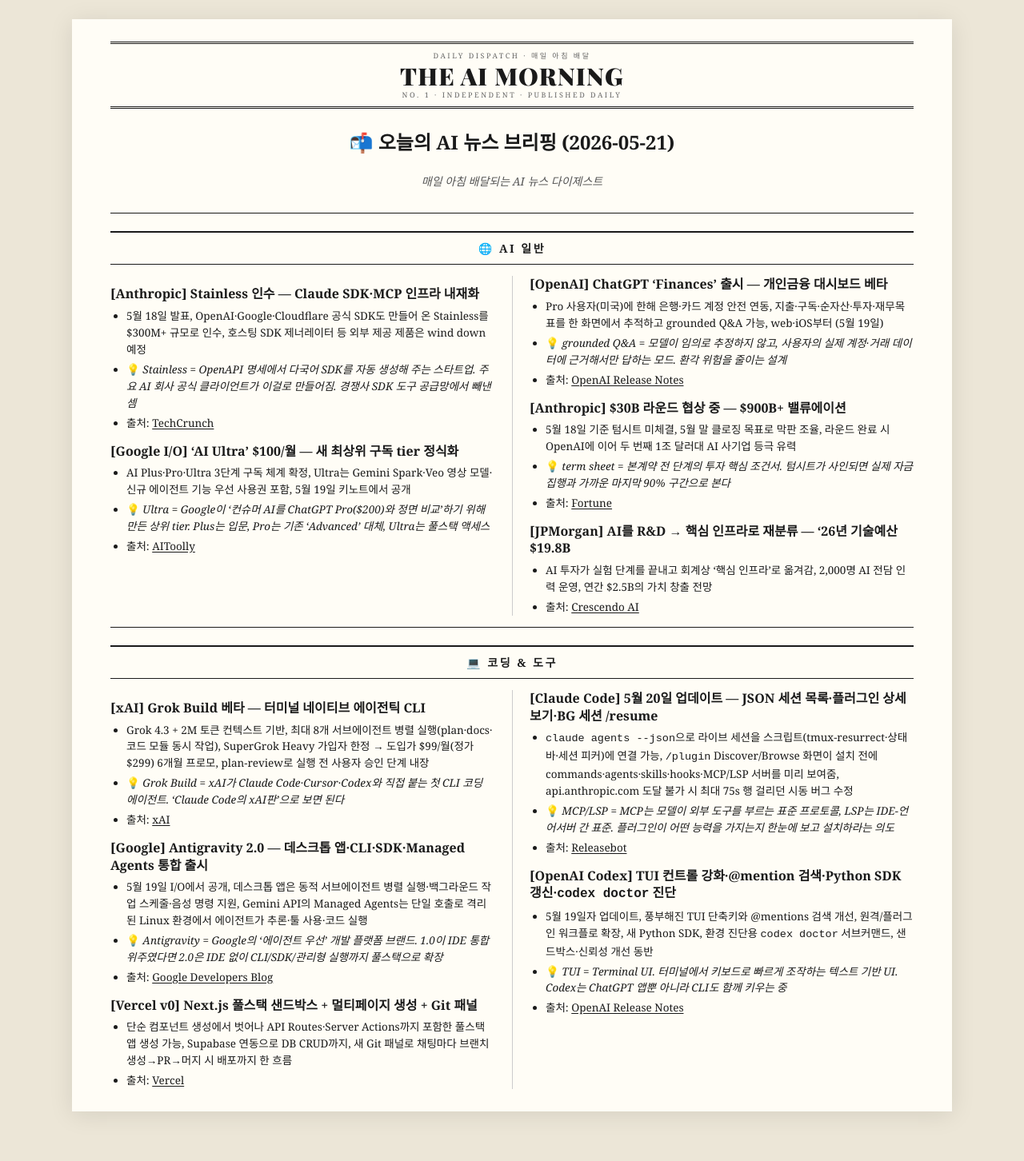
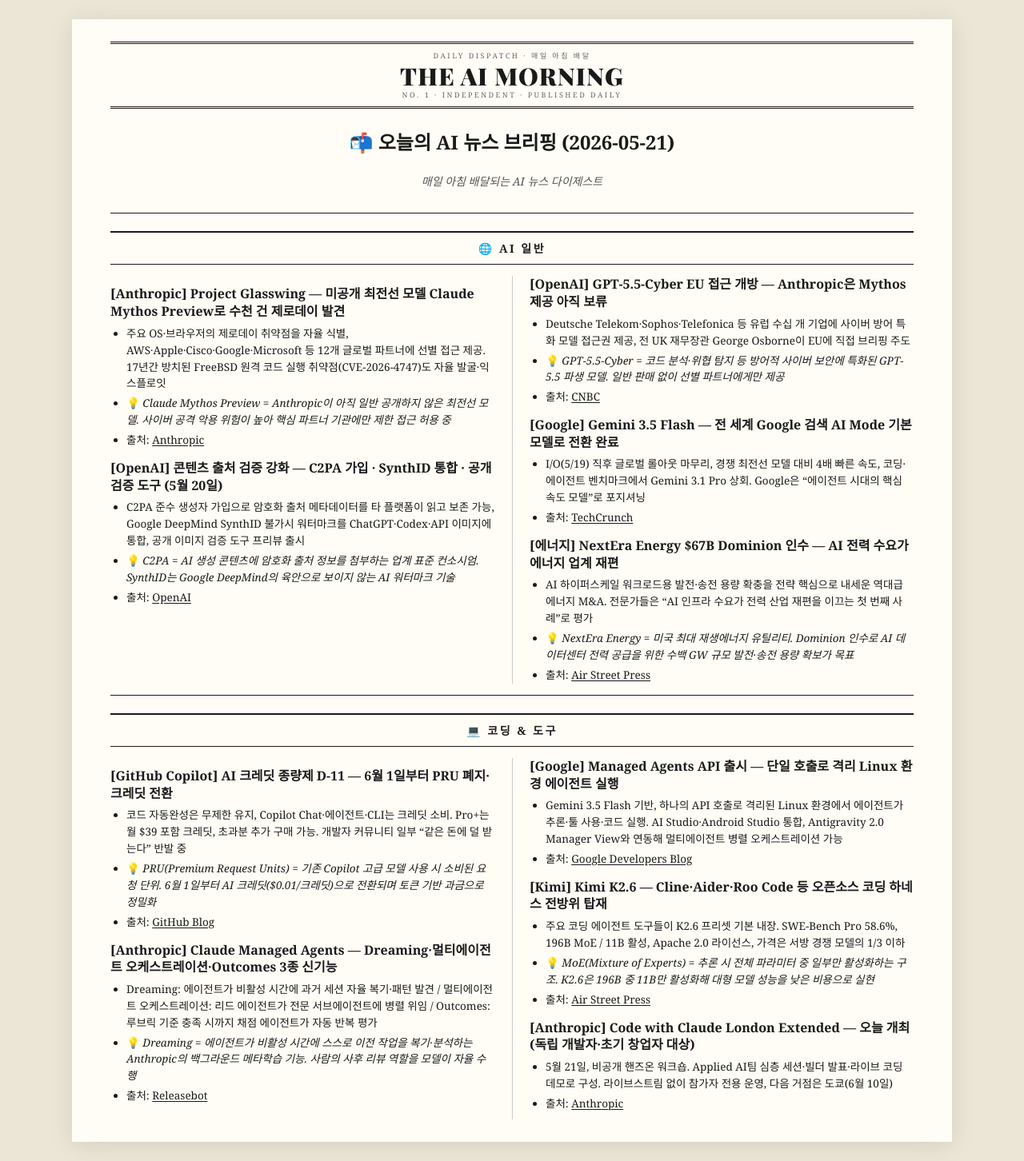
Before and after one commit to kimjans/daily-news, a Jekyll site: the page built from index.md, in a window 1280 px wide. Shown: the whole page at 80% size. Built offline with Jekyll 4.4.1, drawn with Linux system fonts in a browser that asks for light colours; before the commit the page ends 1414 px from its top, so only the background shows below that.

Commit message:
daily news: 2026-05-21

```diff
--- a/index.md
+++ b/index.md
@@ -11,54 +11,53 @@ title: The AI Morning
 
 ## 🌐 AI 일반
 
-### **[Anthropic]** Stainless 인수 — Claude SDK·MCP 인프라 내재화
-- 5월 18일 발표, OpenAI·Google·Cloudflare 공식 SDK도 만들어 온 Stainless를 $300M+ 규모로 인수, 호스팅 SDK 제너레이터 등 외부 제공 제품은 wind down 예정
-- 💡 *Stainless = OpenAPI 명세에서 다국어 SDK를 자동 생성해 주는 스타트업. 주요 AI 회사 공식 클라이언트가 이걸로 만들어짐. 경쟁사 SDK 도구 공급망에서 빼낸 셈*
-- 출처: [TechCrunch](https://techcrunch.com/2026/05/18/anthropic-has-acquired-the-dev-tools-startup-used-by-openai-google-and-cloudflare/)
+### **[Anthropic]** Project Glasswing — 미공개 최전선 모델 Claude Mythos Preview로 수천 건 제로데이 발견
+- 주요 OS·브라우저의 제로데이 취약점을 자율 식별, AWS·Apple·Cisco·Google·Microsoft 등 12개 글로벌 파트너에 선별 접근 제공. 17년간 방치된 FreeBSD 원격 코드 실행 취약점(CVE-2026-4747)도 자율 발굴·익스플로잇
+- 💡 *Claude Mythos Preview = Anthropic이 아직 일반 공개하지 않은 최전선 모델. 사이버 공격 악용 위험이 높아 핵심 파트너 기관에만 제한 접근 허용 중*
+- 출처: [Anthropic](https://www.anthropic.com/glasswing)
 
-### **[Google I/O]** 'AI Ultra' $100/월 — 새 최상위 구독 tier 정식화
-- AI Plus·Pro·Ultra 3단계 구독 체계 확정, Ultra는 Gemini Spark·Veo 영상 모델·신규 에이전트 기능 우선 사용권 포함, 5월 19일 키노트에서 공개
-- 💡 *Ultra = Google이 '컨슈머 AI를 ChatGPT Pro($200)와 정면 비교'하기 위해 만든 상위 tier. Plus는 입문, Pro는 기존 'Advanced' 대체, Ultra는 풀스택 액세스*
-- 출처: [AIToolly](https://aitoolly.com/ai-news/article/2026-05-20-google-io-2026-new-100-ai-ultra-subscription-plan-and-enhanced-features-for-ai-plus-and-pro-tiers)
+### **[OpenAI]** 콘텐츠 출처 검증 강화 — C2PA 가입 · SynthID 통합 · 공개 검증 도구 (5월 20일)
+- C2PA 준수 생성자 가입으로 암호화 출처 메타데이터를 타 플랫폼이 읽고 보존 가능, Google DeepMind SynthID 불가시 워터마크를 ChatGPT·Codex·API 이미지에 통합, 공개 이미지 검증 도구 프리뷰 출시
+- 💡 *C2PA = AI 생성 콘텐츠에 암호화 출처 정보를 첨부하는 업계 표준 컨소시엄. SynthID는 Google DeepMind의 육안으로 보이지 않는 AI 워터마크 기술*
+- 출처: [OpenAI](https://openai.com/index/advancing-content-provenance/)
 
-### **[OpenAI]** ChatGPT 'Finances' 출시 — 개인금융 대시보드 베타
-- Pro 사용자(미국)에 한해 은행·카드 계정 안전 연동, 지출·구독·순자산·투자·재무목표를 한 화면에서 추적하고 grounded Q&A 가능, web·iOS부터 (5월 19일)
-- 💡 *grounded Q&A = 모델이 임의로 추정하지 않고, 사용자의 실제 계정·거래 데이터에 근거해서만 답하는 모드. 환각 위험을 줄이는 설계*
-- 출처: [OpenAI Release Notes](https://releasebot.io/updates/openai/chatgpt)
+### **[OpenAI]** GPT-5.5-Cyber EU 접근 개방 — Anthropic은 Mythos 제공 아직 보류
+- Deutsche Telekom·Sophos·Telefonica 등 유럽 수십 개 기업에 사이버 방어 특화 모델 접근권 제공, 전 UK 재무장관 George Osborne이 EU에 직접 브리핑 주도
+- 💡 *GPT-5.5-Cyber = 코드 분석·위협 탐지 등 방어적 사이버 보안에 특화된 GPT-5.5 파생 모델. 일반 판매 없이 선별 파트너에게만 제공*
+- 출처: [CNBC](https://www.cnbc.com/2026/05/11/openai-eu-cyber-model-anthropic-mythos-gpt.html)
 
-### **[Anthropic]** $30B 라운드 협상 중 — $900B+ 밸류에이션
-- 5월 18일 기준 텀시트 미체결, 5월 말 클로징 목표로 막판 조율, 라운드 완료 시 OpenAI에 이어 두 번째 1조 달러대 AI 사기업 등극 유력
-- 💡 *term sheet = 본계약 전 단계의 투자 핵심 조건서. 텀시트가 사인되면 실제 자금 집행과 가까운 마지막 90% 구간으로 본다*
-- 출처: [Fortune](https://fortune.com/2026/05/20/google-i-o-2026/)
+### **[Google]** Gemini 3.5 Flash — 전 세계 Google 검색 AI Mode 기본 모델로 전환 완료
+- I/O(5/19) 직후 글로벌 롤아웃 마무리, 경쟁 최전선 모델 대비 4배 빠른 속도, 코딩·에이전트 벤치마크에서 Gemini 3.1 Pro 상회. Google은 "에이전트 시대의 핵심 속도 모델"로 포지셔닝
+- 출처: [TechCrunch](https://techcrunch.com/2026/05/19/with-gemini-3-5-flash-google-bets-its-next-ai-wave-on-agents-not-chatbots/)
 
-### **[JPMorgan]** AI를 R&D → 핵심 인프라로 재분류 — '26년 기술예산 $19.8B
-- AI 투자가 실험 단계를 끝내고 회계상 '핵심 인프라'로 옮겨감, 2,000명 AI 전담 인력 운영, 연간 $2.5B의 가치 창출 전망
-- 출처: [Crescendo AI](https://www.crescendo.ai/news/latest-ai-news-and-updates)
+### **[에너지]** NextEra Energy $67B Dominion 인수 — AI 전력 수요가 에너지 업계 재편
+- AI 하이퍼스케일 워크로드용 발전·송전 용량 확충을 전략 핵심으로 내세운 역대급 에너지 M&A. 전문가들은 "AI 인프라 수요가 전력 산업 재편을 이끄는 첫 번째 사례"로 평가
+- 💡 *NextEra Energy = 미국 최대 재생에너지 유틸리티. Dominion 인수로 AI 데이터센터 전력 공급을 위한 수백 GW 규모 발전·송전 용량 확보가 목표*
+- 출처: [Air Street Press](https://press.airstreet.com/p/state-of-ai-may-2026)
 
 ---
 
 ## 💻 코딩 & 도구
 
-### **[xAI]** Grok Build 베타 — 터미널 네이티브 에이전틱 CLI
-- Grok 4.3 + 2M 토큰 컨텍스트 기반, 최대 8개 서브에이전트 병렬 실행(plan·docs·코드 모듈 동시 작업), SuperGrok Heavy 가입자 한정 → 도입가 $99/월(정가 $299) 6개월 프로모, plan-review로 실행 전 사용자 승인 단계 내장
-- 💡 *Grok Build = xAI가 Claude Code·Cursor·Codex와 직접 붙는 첫 CLI 코딩 에이전트. 'Claude Code의 xAI판'으로 보면 된다*
-- 출처: [xAI](https://x.ai/news/grok-build-cli)
+### **[GitHub Copilot]** AI 크레딧 종량제 D-11 — 6월 1일부터 PRU 폐지·크레딧 전환
+- 코드 자동완성은 무제한 유지, Copilot Chat·에이전트·CLI는 크레딧 소비. Pro+는 월 $39 포함 크레딧, 초과분 추가 구매 가능. 개발자 커뮤니티 일부 "같은 돈에 덜 받는다" 반발 중
+- 💡 *PRU(Premium Request Units) = 기존 Copilot 고급 모델 사용 시 소비된 요청 단위. 6월 1일부터 AI 크레딧($0.01/크레딧)으로 전환되며 토큰 기반 과금으로 정밀화*
+- 출처: [GitHub Blog](https://github.blog/news-insights/company-news/github-copilot-is-moving-to-usage-based-billing/)
 
-### **[Google]** Antigravity 2.0 — 데스크톱 앱·CLI·SDK·Managed Agents 통합 출시
-- 5월 19일 I/O에서 공개, 데스크톱 앱은 동적 서브에이전트 병렬 실행·백그라운드 작업 스케줄·음성 명령 지원, Gemini API의 Managed Agents는 단일 호출로 격리된 Linux 환경에서 에이전트가 추론·툴 사용·코드 실행
-- 💡 *Antigravity = Google의 '에이전트 우선' 개발 플랫폼 브랜드. 1.0이 IDE 통합 위주였다면 2.0은 IDE 없이 CLI/SDK/관리형 실행까지 풀스택으로 확장*
+### **[Anthropic]** Claude Managed Agents — Dreaming·멀티에이전트 오케스트레이션·Outcomes 3종 신기능
+- Dreaming: 에이전트가 비활성 시간에 과거 세션 자율 복기·패턴 발견 / 멀티에이전트 오케스트레이션: 리드 에이전트가 전문 서브에이전트에 병렬 위임 / Outcomes: 루브릭 기준 충족 시까지 채점 에이전트가 자동 반복 평가
+- 💡 *Dreaming = 에이전트가 비활성 시간에 스스로 이전 작업을 복기·분석하는 Anthropic의 백그라운드 메타학습 기능. 사람의 사후 리뷰 역할을 모델이 자율 수행*
+- 출처: [Releasebot](https://releasebot.io/updates/anthropic/claude-code)
+
+### **[Google]** Managed Agents API 출시 — 단일 호출로 격리 Linux 환경 에이전트 실행
+- Gemini 3.5 Flash 기반, 하나의 API 호출로 격리된 Linux 환경에서 에이전트가 추론·툴 사용·코드 실행. AI Studio·Android Studio 통합, Antigravity 2.0 Manager View와 연동해 멀티에이전트 병렬 오케스트레이션 가능
 - 출처: [Google Developers Blog](https://developers.googleblog.com/all-the-news-from-the-google-io-2026-developer-keynote/)
 
-### **[Vercel v0]** Next.js 풀스택 샌드박스 + 멀티페이지 생성 + Git 패널
-- 단순 컴포넌트 생성에서 벗어나 API Routes·Server Actions까지 포함한 풀스택 앱 생성 가능, Supabase 연동으로 DB CRUD까지, 새 Git 패널로 채팅마다 브랜치 생성→PR→머지 시 배포까지 한 흐름
-- 출처: [Vercel](https://vercel.com/blog/introducing-the-new-v0)
+### **[Kimi]** Kimi K2.6 — Cline·Aider·Roo Code 등 오픈소스 코딩 하네스 전방위 탑재
+- 주요 코딩 에이전트 도구들이 K2.6 프리셋 기본 내장. SWE-Bench Pro 58.6%, 196B MoE / 11B 활성, Apache 2.0 라이선스, 가격은 서방 경쟁 모델의 1/3 이하
+- 💡 *MoE(Mixture of Experts) = 추론 시 전체 파라미터 중 일부만 활성화하는 구조. K2.6은 196B 중 11B만 활성화해 대형 모델 성능을 낮은 비용으로 실현*
+- 출처: [Air Street Press](https://press.airstreet.com/p/state-of-ai-may-2026)
 
-### **[Claude Code]** 5월 20일 업데이트 — JSON 세션 목록·플러그인 상세보기·BG 세션 /resume
-- `claude agents --json`으로 라이브 세션을 스크립트(tmux-resurrect·상태바·세션 피커)에 연결 가능, `/plugin` Discover/Browse 화면이 설치 전에 commands·agents·skills·hooks·MCP/LSP 서버를 미리 보여줌, api.anthropic.com 도달 불가 시 최대 75s 행 걸리던 시동 버그 수정
-- 💡 *MCP/LSP = MCP는 모델이 외부 도구를 부르는 표준 프로토콜, LSP는 IDE-언어서버 간 표준. 플러그인이 어떤 능력을 가지는지 한눈에 보고 설치하라는 의도*
-- 출처: [Releasebot](https://releasebot.io/updates/anthropic/claude-code)
-
-### **[OpenAI Codex]** TUI 컨트롤 강화·@mention 검색·Python SDK 갱신·`codex doctor` 진단
-- 5월 19일자 업데이트, 풍부해진 TUI 단축키와 @mentions 검색 개선, 원격/플러그인 워크플로 확장, 새 Python SDK, 환경 진단용 `codex doctor` 서브커맨드, 샌드박스·신뢰성 개선 동반
-- 💡 *TUI = Terminal UI. 터미널에서 키보드로 빠르게 조작하는 텍스트 기반 UI. Codex는 ChatGPT 앱뿐 아니라 CLI도 함께 키우는 중*
-- 출처: [OpenAI Release Notes](https://releasebot.io/updates/openai)
+### **[Anthropic]** Code with Claude London Extended — 오늘 개최 (독립 개발자·초기 창업자 대상)
+- 5월 21일, 비공개 핸즈온 워크숍. Applied AI팀 심층 세션·빌더 발표·라이브 코딩 데모로 구성. 라이브스트림 없이 참가자 전용 운영, 다음 거점은 도쿄(6월 10일)
+- 출처: [Anthropic](https://claude.com/code-with-claude/london-extended)
```
